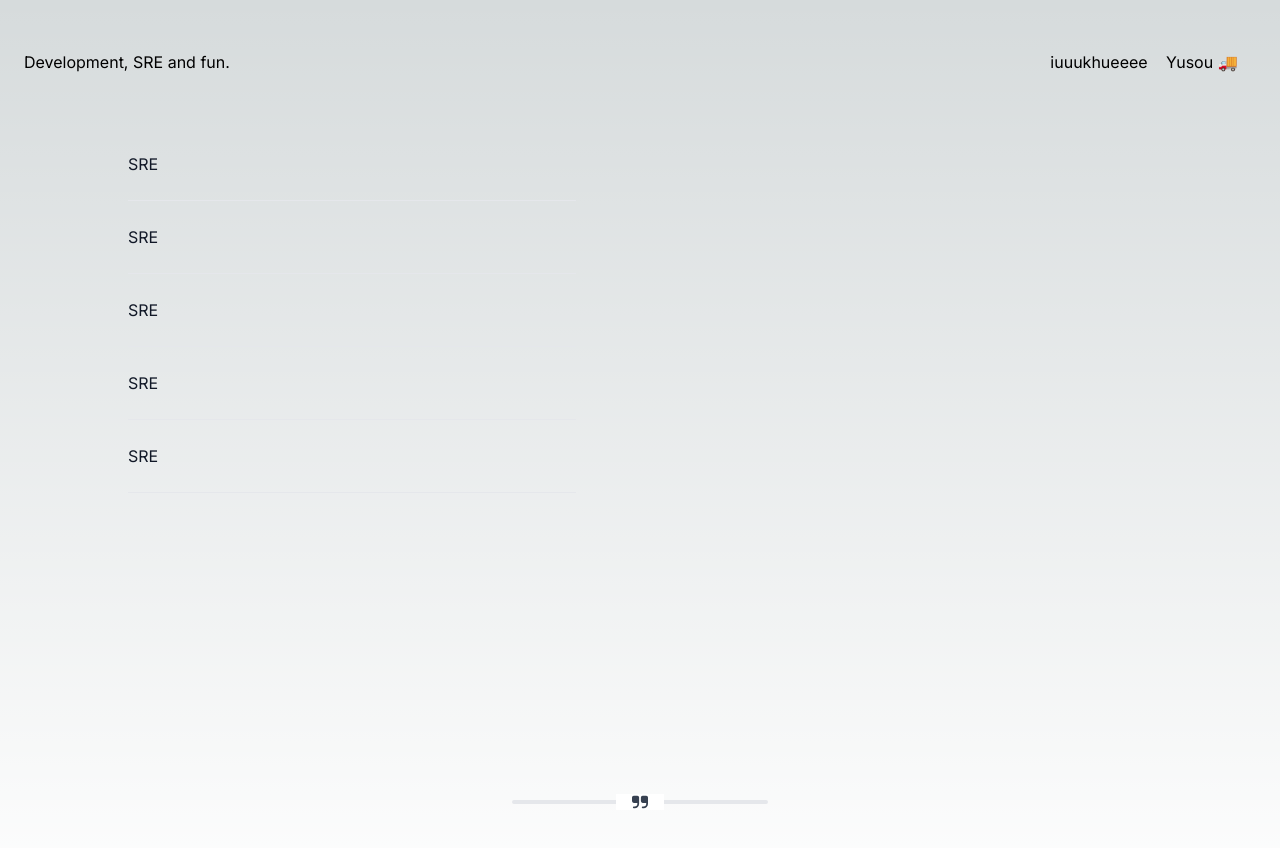
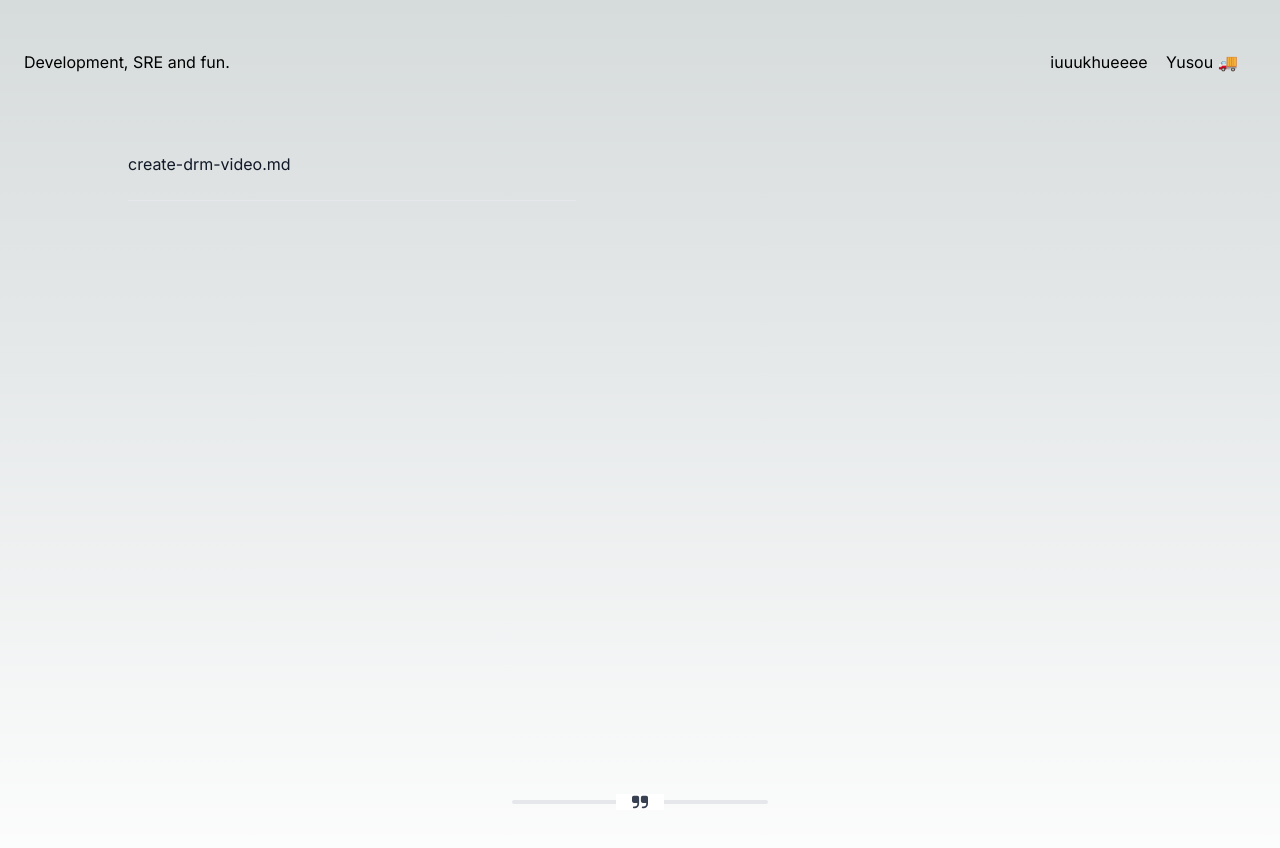
Before and after one commit to iuuukhueeee/iuuukhueeee.github.io, a Next.js app: page / in a window 1280 px wide. Shown: the top 848 px of the page. Built offline with nearby package versions, Linux system fonts and the light colour scheme.

Commit message:
feat: basic blog setup

```diff
--- /dev/null
+++ b/src/app/lib/api.ts
@@ -0,0 +1,24 @@
+import fs from 'fs'
+import { join } from 'path'
+import markdownToHtml from './markdownToHtml'
+
+const postsDicr = join(process.cwd(), "posts")
+
+export function getPostSlugs() {
+  return fs.readdirSync(postsDicr)
+}
+
+export async function getPostBySlug(slug: string) {
+  const fullPath = join(postsDicr, slug)
+  const fileContents = fs.readFileSync(fullPath, 'utf-8')
+
+  const html = await markdownToHtml(fileContents)
+
+  return html
+}
+
+export function getAllPosts() {
+  const slugs = getPostSlugs();
+
+  return slugs
+}
--- a/src/app/page.tsx
+++ b/src/app/page.tsx
@@ -1,6 +1,13 @@
 import { Fragment } from "react";
 
+import { getAllPosts } from "./lib/api";
+import Link from "next/link";
+
 export default function Home() {
+  const posts = getAllPosts()
+
+  console.log(posts)
+
   return (
     <div className="container mx-auto py-10">
       <header>
@@ -17,10 +24,11 @@ export default function Home() {
       <main className="flex min-h-screen flex-col items-center justify-between p-12">
         <div className="mb-32 text-center lg:mb-0 lg:w-full lg:max-w-5xl lg:grid-cols-4 lg:text-left">
           <ul className="max-w-md space-y-1 text-gray-900 list-none list-inside dark:text-gray-300">
-            {[...Array(5)].map((_, i) => (
+            {posts.map((post, i) => (
               <Fragment key={i}>
                 <li className="py-5">
-                  <a href="">SRE</a>
+                  <Link href={`posts/${post}`}>{post}</Link>
+                  {/* <a href={`/postspost`}>{post}</a> */}
                 </li>
                 <hr></hr>
               </Fragment>
--- /dev/null
+++ b/src/app/posts/[slug]/page.tsx
@@ -0,0 +1,21 @@
+import { getPostBySlug } from "@/app/lib/api";
+import markdownToHtml from "@/app/lib/markdownToHtml";
+
+export default async function Post(props: Params) {
+  const { slug } = await props.params;
+
+  const post = await getPostBySlug(slug);
+  return (
+    <div className="flex justify-center items-center mt-20 max-w-2xl mx-auto">
+      <div dangerouslySetInnerHTML={{ __html: post }}></div>
+    </div>
+  );
+}
+
+type Params = {
+  // why this must include Promise?
+  // https://nextjs.org/docs/messages/sync-dynamic-apis
+  params: Promise<{
+    slug: string;
+  }>;
+};
```
Also changed, not shown: package.json (+6 -4 lines), posts/create-drm-video.md (added, +1 -0 lines), 1 other file (tests, documents, lock files or other folders).
